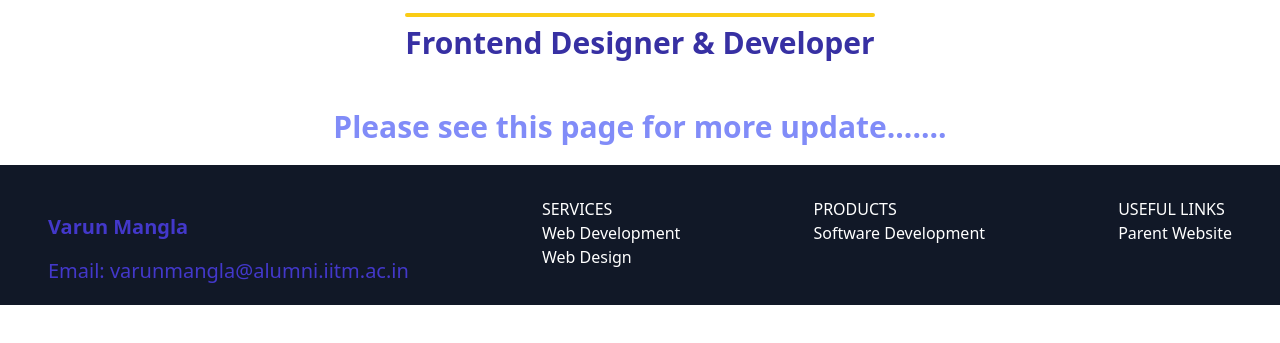
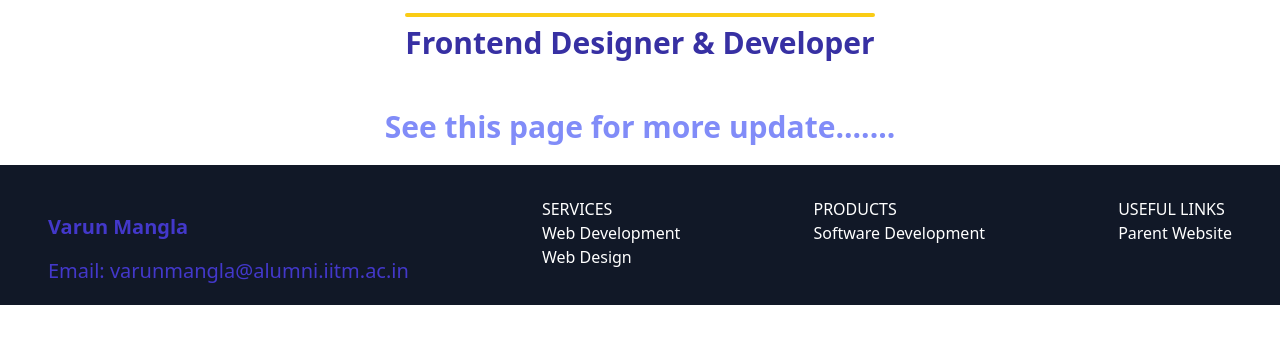
Before and after one commit to varun-mangla/tailwind, a website: page index.html in a window 1280 px wide. Shown: the part 423-766 px from the top of the page. Drawn offline with Linux system fonts and the light colour scheme.

Commit message:
error resolved

```diff
--- a/index.html
+++ b/index.html
@@ -38,7 +38,7 @@
         <p class="text-indigo-800 font-bold text-1xl md:text-3xl text-center mt-1 md:mt-2">Frontend Designer & Developer</p>
     </div>
 </div>
-<p class="text-indigo-400 mt-5 mb-5 text-center font-bold text-1xl md:text-3xl md:mt-12 ">Please see this page for more update.......</p>
+<p class="text-indigo-400 mt-5 mb-5 text-center font-bold text-1xl md:text-3xl md:mt-12 ">See this page for more update.......</p>
 
 <!-- Footer Starts Here -->
 <footer class="w-full bg-gray-900 text-white pt-8 flex flex-col md:flex-row flex-wrap justify-between md:px-12 ">
```
